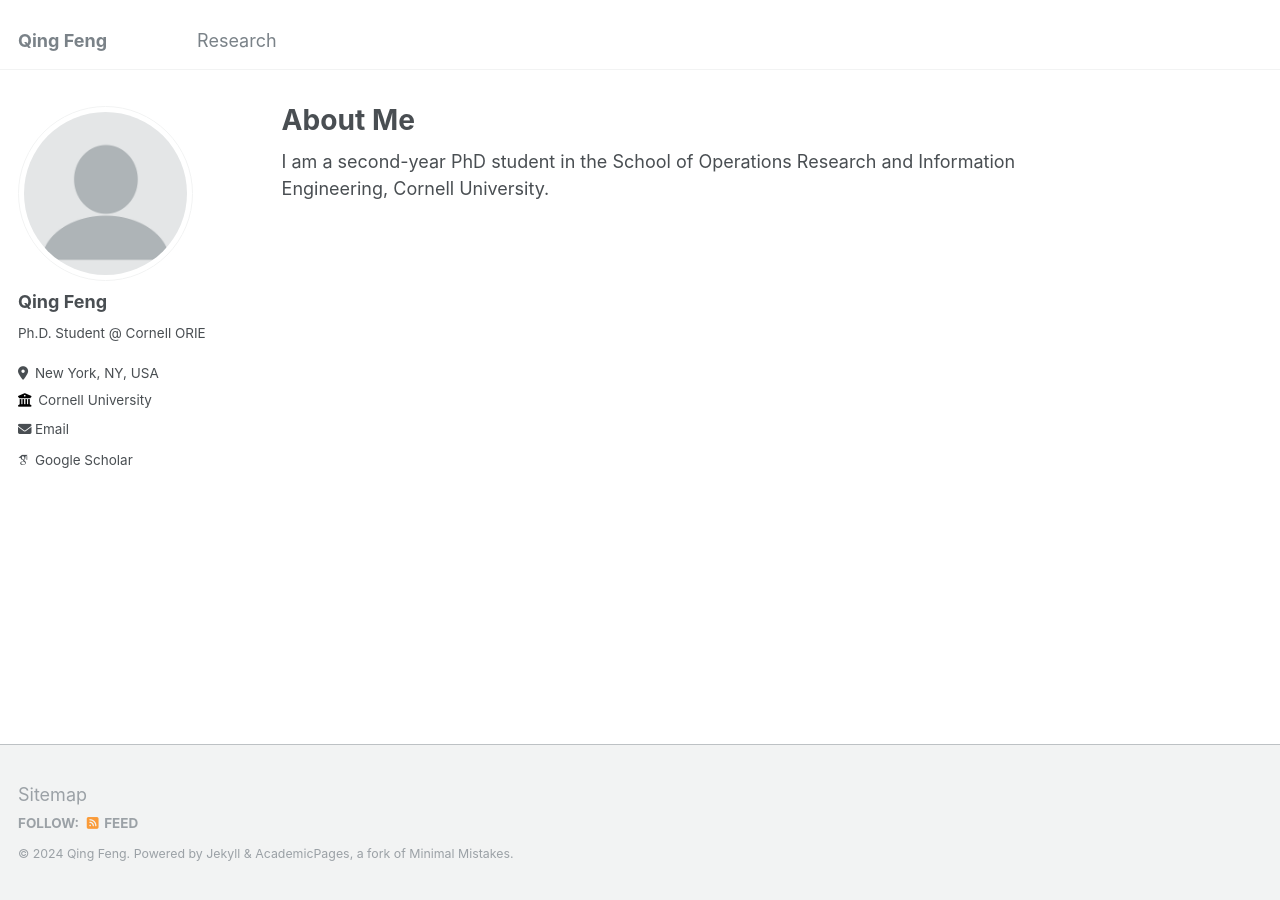
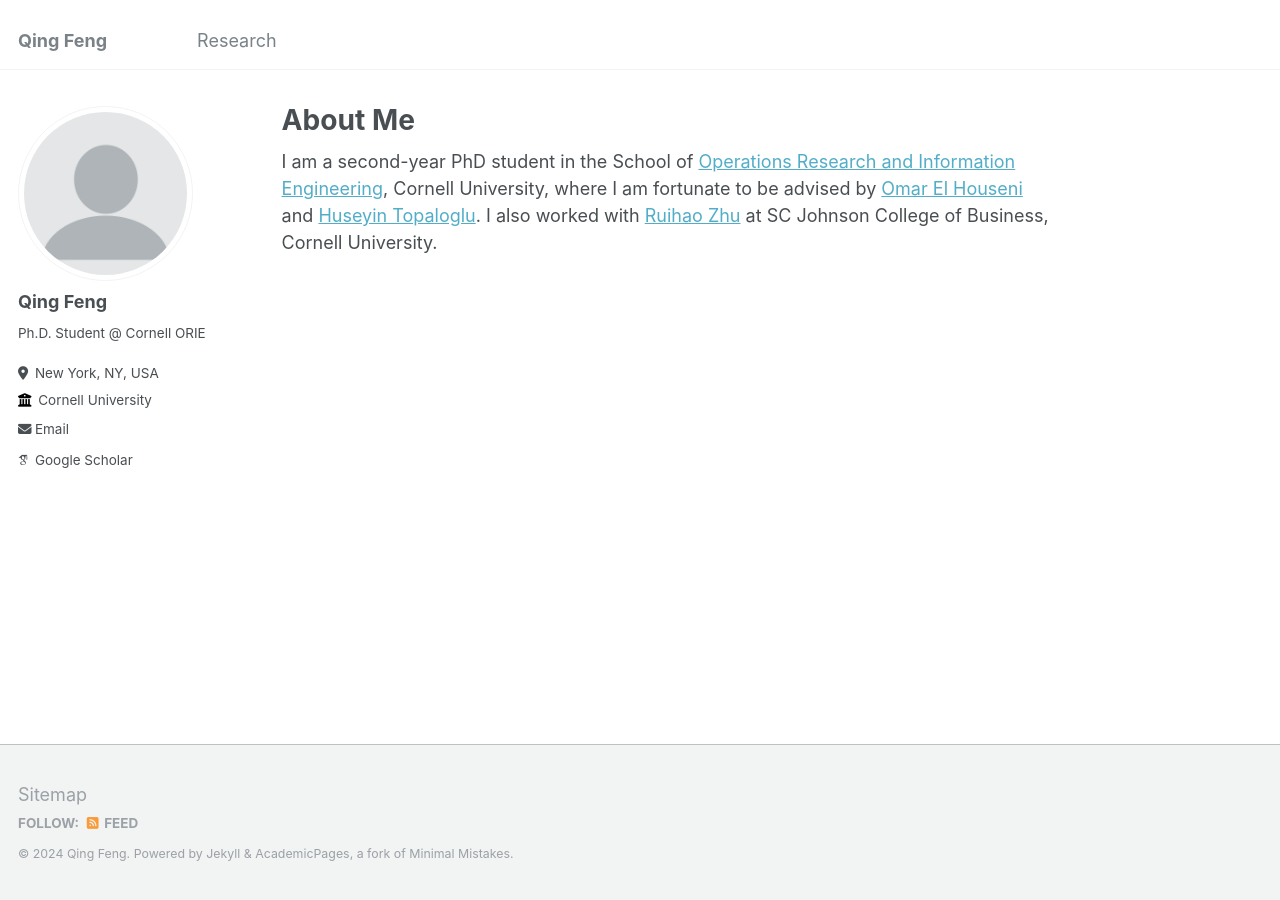
Before and after one commit to qfeng48/qfeng48.github.io, a Jekyll site: the page built from _pages/about.md, in a window 1280 px wide. Built offline with Jekyll 4.4.1, drawn with Linux system fonts in a browser that asks for light colours; some web fonts are replaced.

Commit message:
Update about.md

```diff
--- a/_pages/about.md
+++ b/_pages/about.md
@@ -7,4 +7,4 @@ redirect_from:
   - /about.html
 ---
 
-I am a second-year PhD student in the School of Operations Research and Information Engineering, Cornell University.
+I am a second-year PhD student in the School of [Operations Research and Information Engineering](https://www.orie.cornell.edu/orie), Cornell University, where I am fortunate to be advised by [Omar El Houseni](https://people.orie.cornell.edu/oe46/) and [Huseyin Topaloglu](https://people.orie.cornell.edu/huseyin/). I also worked with [Ruihao Zhu](rzhu.github.io) at SC Johnson College of Business, Cornell University.
```
